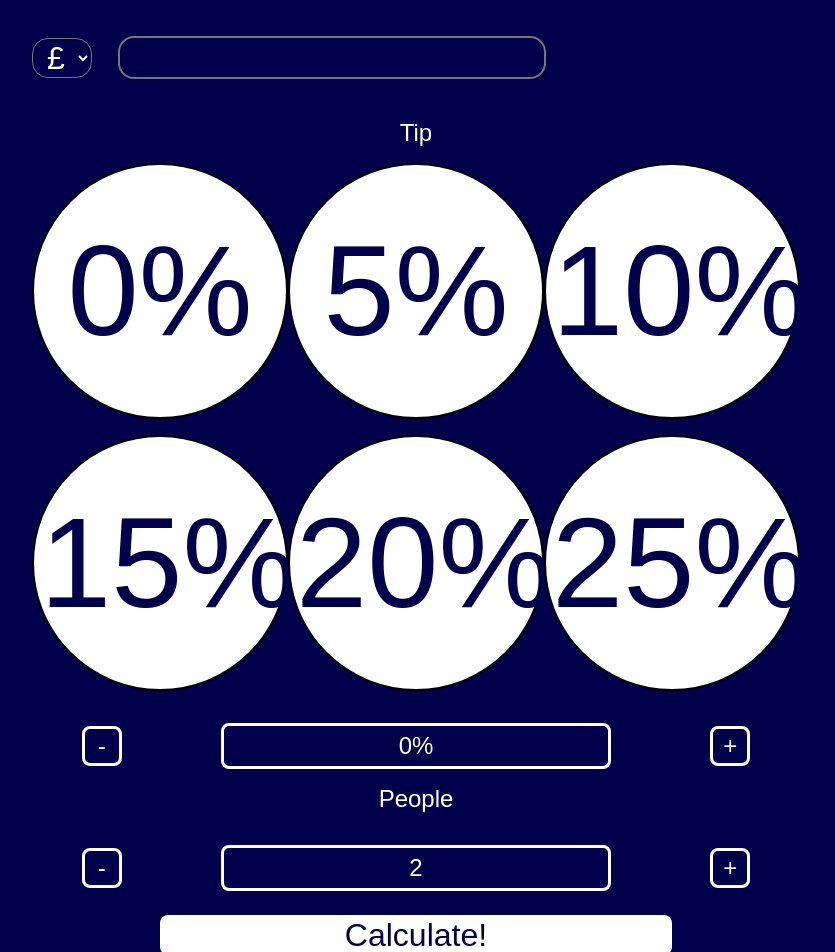
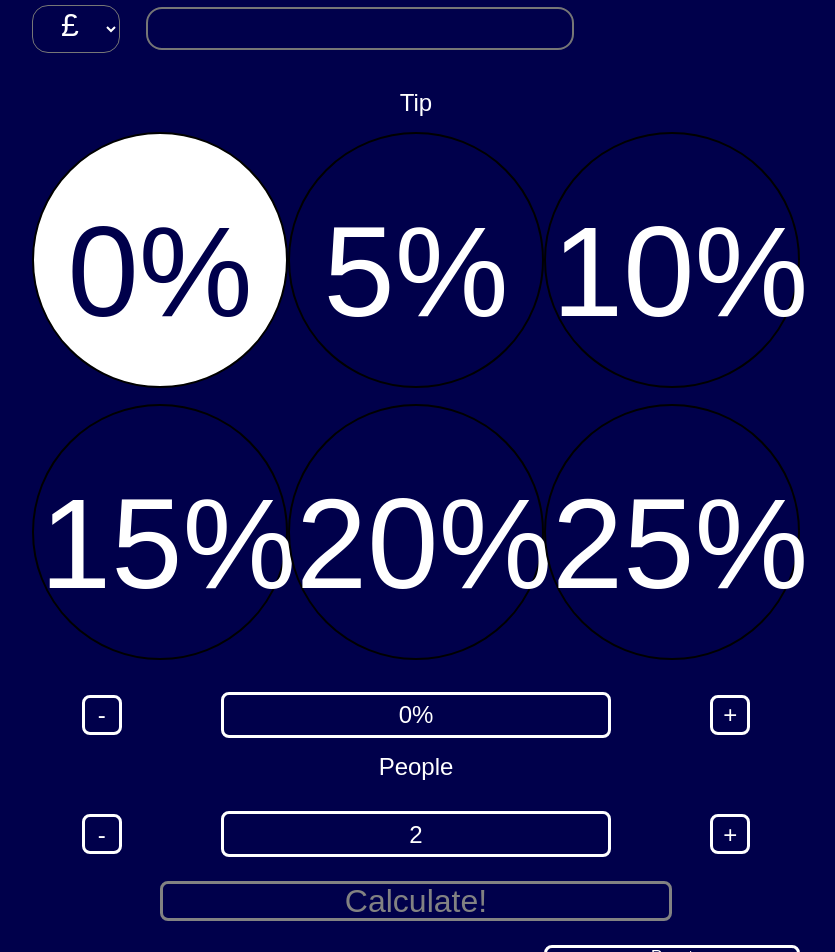
Before and after one commit to Phildallen/bill-spliting-calculator, a React (Create React App) app: page / in a window 1280 px wide. Shown: the part 140-1092 px from the top of the page, without its empty margins (224-1059 px from the left). Built offline with nearby package versions, Linux system fonts and the light colour scheme; a web font is replaced by a local one.

Commit message:
conditional formatting added

```diff
--- a/src/components/Amounts/index.js
+++ b/src/components/Amounts/index.js
@@ -13,6 +13,12 @@ const BillSplitter = () => {
         setTipPercentage(0)
         setNumOfPeople(2)
         setView('enterValues')
+    }
+
+    function calculate() {
+        if (bill > 0) {
+            setView('showCalculation')
+        }
     }
 
     const handleBillChange = (e) => {
@@ -58,12 +64,12 @@ const BillSplitter = () => {
                     <div className="billTotal">
                         <p>Bill Total</p>
                         <div className="bill">
-                        <select onChange={e => setCurrency(e.target.value) } name="currency" className="currency">
+                        <select onChange={e => setCurrency(e.target.value) } name="currency" className={currency === 'CHF' ? "currency chf" : "currency"}>
                             <option value="" selected disabled hidden>{currency}</option>
                             <option value="£">£</option>
                             <option value="€">€</option>
                             <option value="$">$</option>
-                            <option value="CHF">F</option>
+                            <option value="CHF">CHF</option>
                             <option value="Kč ">Kč</option>
                             <option value="kr.">kr.</option>
                             <option value="zł.">zł.</option>
@@ -75,14 +81,14 @@ const BillSplitter = () => {
                     </div>
                     <p>Tip</p>
                     <div className="tipButtons">
-                        <button className="tipButton" onClick={() => setTipPercentage(0)}>0%</button>
-                        <button className="tipButton" onClick={() => setTipPercentage(5)}>5%</button>
-                        <button className="tipButton" onClick={() => setTipPercentage(10)}>10%</button>
+                        <button className={tipPercentage === 0 ? "tipSelected" : "tipButton"} onClick={() => setTipPercentage(0)}>0%</button>
+                        <button className={tipPercentage === 5 ? "tipSelected" : "tipButton"} onClick={() => setTipPercentage(5)}>5%</button>
+                        <button className={tipPercentage === 10 ? "tipSelected" : "tipButton"} onClick={() => setTipPercentage(10)}>10%</button>
                     </div>
                     <div className="tipButtons">
-                        <button className="tipButton" onClick={() => setTipPercentage(15)}>15%</button>
-                        <button className="tipButton" onClick={() => setTipPercentage(20)}>20%</button>
-                        <button className="tipButton" onClick={() => setTipPercentage(25)}>25%</button>
+                        <button className={tipPercentage === 15 ? "tipSelected" : "tipButton"} onClick={() => setTipPercentage(15)}>15%</button>
+                        <button className={tipPercentage === 20 ? "tipSelected" : "tipButton"} onClick={() => setTipPercentage(20)}>20%</button>
+                        <button className={tipPercentage === 25 ? "tipSelected" : "tipButton"} onClick={() => setTipPercentage(25)}>25%</button>
                     </div>
                     <div className="adjNumber">
                     <button className="plusMinusButton" onClick={handleTipDeduction}> - </button>
@@ -100,7 +106,7 @@ const BillSplitter = () => {
                     </div>
 
                 <div className="bottomButtons">
-                    <button className="calculate" onClick={() => setView('showCalculation')}>Calculate!</button>
+                    <button className={bill > 0 ? "calculate" : "inactiveCalc"} onClick={() => calculate()}>Calculate!</button>
                                     <button className="reset" onClick={() => reset()}>Reset</button>
                 </div>
 
@@ -110,13 +116,15 @@ const BillSplitter = () => {
     } else if (view === "showCalculation") {
         return (
             <>
+                <div className="content">
                 <div>
                     <p>Per Person</p>
-<p>{currency}{numOfPeople > 0 ? ((bill * 100 * (100 + (tipPercentage))) / (numOfPeople * 10000)).toFixed(2) : '0'}</p>
-                    <p>Tip per Person
-                        £{numOfPeople > 0 ? (((bill * tipPercentage) * 100) / (numOfPeople * 10000)).toFixed(2) : '0'}</p>
+<p className="calculation">{currency}{numOfPeople > 0 ? ((bill * 100 * (100 + (tipPercentage))) / (numOfPeople * 10000)).toFixed(2) : '0'}</p>
+                    <p>Tip per Person</p>
+                    <p className="calculation">{currency}{numOfPeople > 0 ? (((bill * tipPercentage) * 100) / (numOfPeople * 10000)).toFixed(2) : '0'}</p>
                     <button className="reset" onClick={() => reset()}>Reset</button>
                 </div>
+            </div>
             </>
         )
     }
--- a/src/components/css/index.css
+++ b/src/components/css/index.css
@@ -2,17 +2,30 @@
 * {
     font-family: 'Sulphur Point', sans-serif;
     font-weight: 400;
-    line-height: 0.5;
+    line-height: 0.4;
 }
 
 body {
-    margin:2rem;
     background-color: #00004b;
     color: #ffffff;
     font-weight: 400;
     font-size: 3vh;
 }
 
+.content {
+    display: flex;
+    flex-direction: column;
+    flex-wrap: wrap;
+    justify-content: space-around;
+    text-align: center;
+    align-content: space-around;
+    height: auto;
+}
+
+.billTotal {
+    display: flex;
+    flex-direction: column;
+}
 .bill {
     display: flex;
     gap: 2vw;
@@ -32,6 +45,13 @@ input, .currency {
 
 .currency {
     max-width: 15vw;
+    padding-bottom: 1vh;
+}
+
+.chf {
+    font-size: 2vh;
+    height: 6vh;
+    padding-top: 1vh;
 }
 
 input{
@@ -46,23 +66,25 @@ input{
     text-align: center;
 }
 
-.content {
-    display: flex;
-    flex-direction: column;
-    flex-wrap: wrap;
-    justify-content: space-around;
-    text-align: center;
-    align-content: space-around;
-}
 
-.tipButton {
+
+.tipButton, .tipSelected {
     border-style: solid;
     width: 20vw;
     height: 20vw;
     border-radius: 50%;
+    font-size: 10vw;
+    padding-top: 2vw;
+}
+
+.tipSelected {
     background-color: #ffffff;
     color: #00004b;
-    font-size: 10vw;
+}
+
+.tipButton {
+    background-color: #00004b;
+    color: #ffffff;
 }
 
 .tipButtons{
@@ -107,20 +129,29 @@ input{
     gap: 3vh;
 }
 
-.calculate, .reset {
+.calculate, .inactiveCalc, .reset {
     border-style: solid;
     border-width: medium;
     border-color: #ffffff;
     border-radius: 1vh;
 }
 
-.calculate {
+.calculate, .inactiveCalc {
     height: 5vh;
     width: 40vw;
+    font-size: 4vh;
+    align-self: center;
+}
+
+.calculate {
     background-color: #ffffff;
     color: #00004b;
-    font-size: 4vh;
-    align-self: center;
+}
+
+.inactiveCalc {
+    border-color: #828282;
+    background-color: #00004b;
+    color: #828282;
 }
 
 .reset {
@@ -131,3 +162,7 @@ input{
     font-size: 2vh;
     align-self: flex-end;
 }
+
+.calculation {
+    font-size: 4vh;
+}
```
